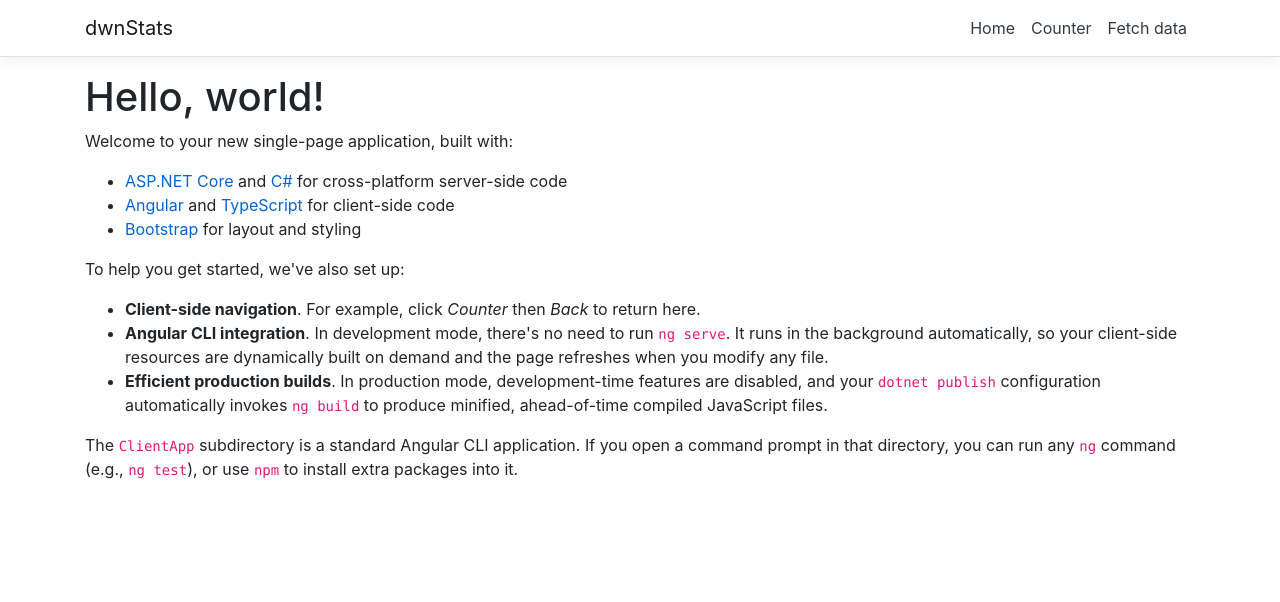
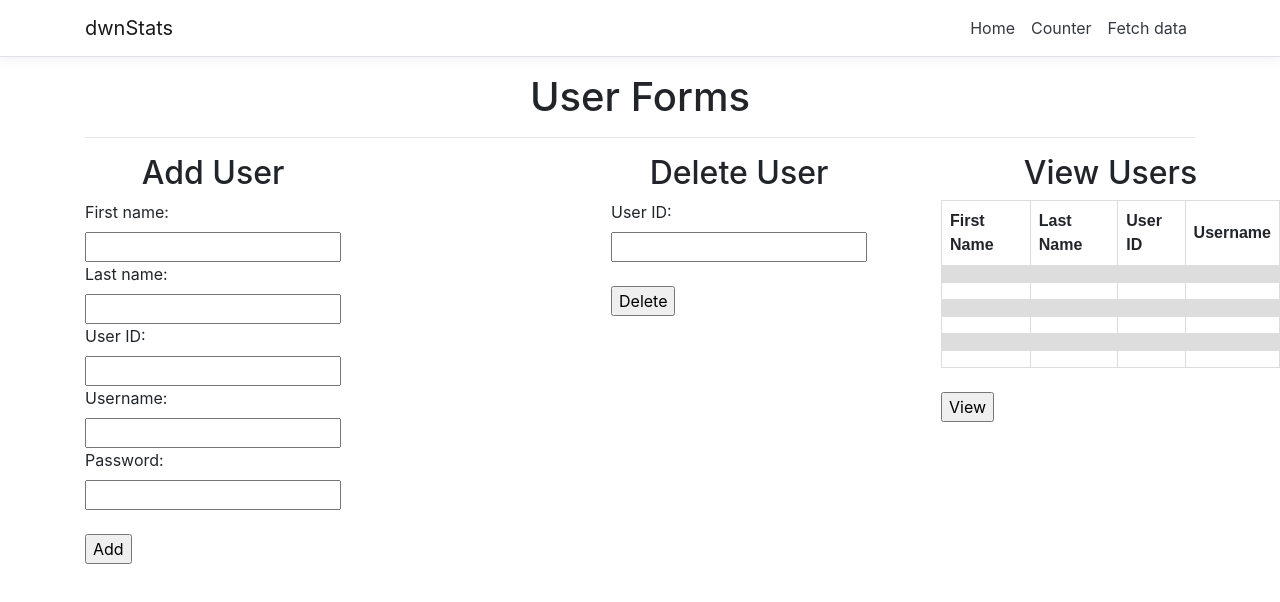
Before and after one commit to aldenpoole/dwnStats, an Angular app in the folder ClientApp/: page / in a window 1280 px wide. Shown: the top 602 px of the page. Built offline with nearby package versions, Linux system fonts and the light colour scheme.

Commit message:
Added user forms/view table

```diff
--- /dev/null
+++ b/ClientApp/src/app/home/home.component.css
@@ -0,0 +1,39 @@
+h1, .form-hyperlinks {
+    text-align: center;
+}
+
+h2 {
+    text-align: center;
+}
+
+table {
+    font-family: arial, sans-serif;
+    border-collapse: collapse;
+    width: 100%;
+}
+
+td, th {
+    border: 1px solid #dddddd;
+    text-align: left;
+    padding: 8px;
+}
+
+  tr:nth-child(even) {
+    background-color: #dddddd;
+}
+
+.first {
+    display: inline-block;
+}
+
+.second {
+    display: inline-block;
+    position: absolute;
+    margin-left: 270px;
+}
+
+.third {
+    display: inline-block;
+    position: absolute;
+    margin-left: 600px;
+}
--- a/ClientApp/src/app/home/home.component.html
+++ b/ClientApp/src/app/home/home.component.html
@@ -1,14 +1,81 @@
-<h1>Hello, world!</h1>
-<p>Welcome to your new single-page application, built with:</p>
-<ul>
-  <li><a href='https://get.asp.net/'>ASP.NET Core</a> and <a href='https://msdn.microsoft.com/en-us/library/67ef8sbd.aspx'>C#</a> for cross-platform server-side code</li>
-  <li><a href='https://angular.io/'>Angular</a> and <a href='http://www.typescriptlang.org/'>TypeScript</a> for client-side code</li>
-  <li><a href='http://getbootstrap.com/'>Bootstrap</a> for layout and styling</li>
-</ul>
-<p>To help you get started, we've also set up:</p>
-<ul>
-  <li><strong>Client-side navigation</strong>. For example, click <em>Counter</em> then <em>Back</em> to return here.</li>
-  <li><strong>Angular CLI integration</strong>. In development mode, there's no need to run <code>ng serve</code>. It runs in the background automatically, so your client-side resources are dynamically built on demand and the page refreshes when you modify any file.</li>
-  <li><strong>Efficient production builds</strong>. In production mode, development-time features are disabled, and your <code>dotnet publish</code> configuration automatically invokes <code>ng build</code> to produce minified, ahead-of-time compiled JavaScript files.</li>
-</ul>
-<p>The <code>ClientApp</code> subdirectory is a standard Angular CLI application. If you open a command prompt in that directory, you can run any <code>ng</code> command (e.g., <code>ng test</code>), or use <code>npm</code> to install extra packages into it.</p>
+<h1>User Forms</h1>
+<hr>
+<body>
+  <div class="first">
+    <h2>Add User</h2>
+      <form>
+      <label for="fname">First name:</label><br>
+      <input type="text"  id="fname" name="fname"><br>
+      <label for="lname">Last name:</label><br>
+      <input type="text" id="lname" name="lname"><br>
+      <label for="userid">User ID:</label><br>
+      <input type="text" id="userid" name="userid"><br>
+      <label for="username">Username:</label><br>
+      <input type="text" id="username" name="username"><br>
+      <label for="password">Password:</label><br>
+      <input type="text" id="password" name="password"><br>
+      <br>
+      <input type="button" value="Add">
+      </form>
+  </div>
+
+  <div class="second">
+    <h2>Delete User</h2>
+    <form>
+    <label for="userid">User ID:</label><br>
+    <input type="text" id="userid" name="userid"><br>
+    <br>
+    <input type="button" value="Delete">
+    </form>
+  </div>
+
+  <div class="third">
+    <h2>View Users</h2>
+    <table>
+      <tr>
+        <th>First Name</th>
+        <th>Last Name</th>
+        <th>User ID</th>
+        <th>Username</th>
+      </tr>
+      <tr>
+        <td></td>
+        <td></td>
+        <td></td>
+        <td></td>
+      </tr>
+      <tr>
+        <td></td>
+        <td></td>
+        <td></td>
+        <td></td>
+      </tr>
+      <tr>
+        <td></td>
+        <td></td>
+        <td></td>
+        <td></td>
+      </tr>
+      <tr>
+        <td></td>
+        <td></td>
+        <td></td>
+        <td></td>
+      </tr>
+      <tr>
+        <td></td>
+        <td></td>
+        <td></td>
+        <td></td>
+      </tr>
+      <tr>
+        <td></td>
+        <td></td>
+        <td></td>
+        <td></td>
+      </tr>
+    </table>
+    <br>
+    <input type="button" value="View">
+  </div>
+</body>
--- a/ClientApp/src/app/home/home.component.ts
+++ b/ClientApp/src/app/home/home.component.ts
@@ -3,6 +3,7 @@
 @Component({
   selector: 'app-home',
   templateUrl: './home.component.html',
+  styleUrls: ['./home.component.css']
 })
 export class HomeComponent {
 }
```
Also changed, not shown: 1 other file (tests, documents, lock files or other folders).
